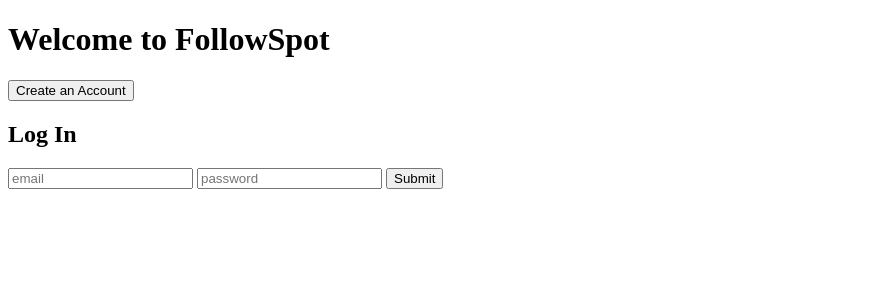
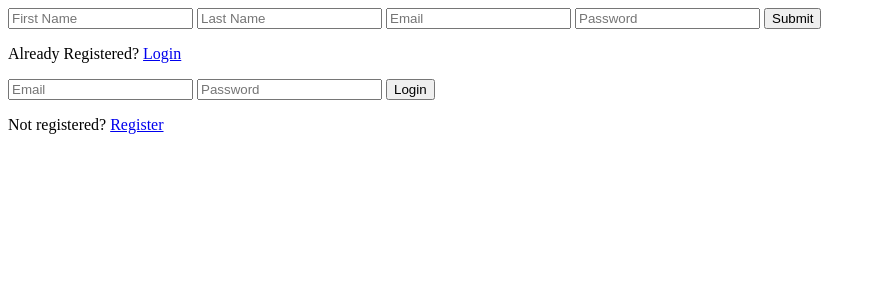
Before and after one commit to jenbrissman/FollowSpot, a Flask app: page / in a window 1280 px wide. Shown: the top 300 px of the page, without its empty margins (0-876 px from the left). Run offline with Flask 2, Linux system fonts and the light colour scheme.

Commit message:
connected data to database

```diff
--- a/model.py
+++ b/model.py
@@ -20,7 +20,6 @@ class User(db.Model):
     last_name = db.Column(db.String(20), nullable=False, unique=True)
     email = db.Column(db.String(40), nullable=False, unique=True)
     password = db.Column(db.String(20), nullable=False, unique=True)
-    img_url = db.Column(db.String, nullable=False)
 
     def __repr__(self):
         """Display info about user"""
@@ -55,7 +54,7 @@ class Audition(db.Model):
     __tablename__ = 'auditions'
 
     audition_id = db.Column(db.Integer, primary_key=True, autoincrement=True)
-    user_id = db.Column(db.Integer, db.ForeignKey('users.user_id'))
+    usr_id = db.Column(db.Integer, db.ForeignKey('users.user_id'))
     job_id = db.Column(db.Integer, db.ForeignKey('jobs.job_id'))
     industry = db.Column(db.String(20), nullable=False, unique=True)
     callback = db.Column(db.Boolean, unique=False, default=False)
--- a/server.py
+++ b/server.py
@@ -1,10 +1,10 @@
+"""Server for FollowSpot"""
+
 from jinja2 import StrictUndefined
 import crud
 from model import connect_to_db
 from flask import (Flask, jsonify, render_template,
                    request, flash, session, redirect)
-
-"""Server for FollowSpot"""
 
 app = Flask(__name__)
 app.secret_key = "followspot"
@@ -13,56 +13,76 @@ app.secret_key = "followspot"
 
 
 @app.route('/')
-def homepage():
-    """Show the homepage"""
+def show_home():
+    """Shows homepage. Lets users with existing accounts login"""
 
     return render_template('home.html')
+
+#######################################################################
+
+
+@app.route('/api/register', methods=["POST"])
+def register_user():
+    """Register a new user"""
+    # get users registration information from AJAX
+    first_name = request.form.get('first_name')
+    last_name = request.form.get('last_name')
+    email = request.form.get('email')
+    password = request.form.get('password')
+
+    if crud.check_user(email) != None:
+        flash('A user already exists with that email.')
+        return jsonify({'status': 'email_error', 'email': email})
+    else:
+        # add to db crud function
+        crud.create_user(first_name, last_name, email, password)
+        flash('Your account has been successfully created. Please log in.')
+        return jsonify({'first_name': first_name, 'last_name': last_name})
+
+    # user = crud.get_user_by_email(email)
+    # user = crud.create_user(first_name, last_name, email, password)
+    # if user:
+    #
+    # else:
+    #     crud.create_user(user)
+    #     # msg = 'Your account has been successfully created. Please log in.'
+    #     flash('Your account has been successfully created. Please log in.')
+
+# return redirect('/', msg=msg)
 
 ########################################################################
 
 
-@app.route('/user', methods=['POST'])
-def create_user():
-    """create a new user"""
-    first_name = request.args.get['first_name']
-    last_name = request.args.get['last_name']
-    email = request.args.get['email']
-    password = request.args.get['password']
-    img_url = request.args.get['img_url']
+# @app.route('/register/<user_id>')
+# def show_user(user_id):
+#     """Show details on a particular user"""
 
-    user = crud.get_user_by_email('email')
-    if user:
-        flash('A user already exists with that email.')
-    else:
-        crud.create_user(first_name, last_name, email, password)
-        flash('Your account has been successfully created. Please log in.')
+#     user = crud.get_user_by_id(user_id)
 
-    return render_template('user.html')
+#     return render_template('user_details.html', user=user)
+
+########################################################################
+
+# @app.route('/login')
+# def login():
+#     """Lets users with existing accounts login"""
+
+#     return redirect('/')
 
 ########################################################################
 
 
-@app.route('/login')
-def login():
-    """let users with existing accounts login"""
-    return render_template('login.html')
-
-    # return redirect('/input')
-
-########################################################################
-
-
-@app.route('/input')
+@ app.route('/input')
 def input():
-    """lets user enter an audition/job"""
+    """Lets user enter an audition/job"""
     return redirect('/feed')
 
 ########################################################################
 
 
-@app.route('/feed')
+@ app.route('/feed')
 def show_feed():
-    """lets users view and interact with their past entries/inputs"""
+    """Lets users view and interact with their past entries/inputs"""
 
 ########################################################################
 
--- a/static/ajax.js
+++ b/static/ajax.js
@@ -1,19 +1,32 @@
 "use strict";
 
-$('#create_user').on('submit', (evt) => {
+$('#register-form').on('submit', (evt) => {
     evt.preventDefault();
-
-    const create_user_form_data = {
+    // console.log("clicked!")
+    const formInputs = {
         'first_name': $('#first_name').val(),
         'last_name': $('#last_name').val(),
         'email': $('#email').val(),
         'password': $('#password').val(),
-        'img_url': $('#img_url').val(),
     }
+    $.post('/api/register', formInputs, (res) => {
+        console.log(res)
+        $('#display-message').text(`${res.first_name} ${res.last_name} is registered!`)
+    });
+});
 
-    $.post('/register', create_user_form_data, (res) => {
-        console.log(res)
-        $('#response_here').text(`${res.first_name} ${res.last_name} is registered!`)
-    });
+//##############################################################
 
-});
+
+// $('#login-form').on('submit', (evt) => {
+//     evt.preventDefault();
+
+//     const
+
+//         $.post('/', formInputs, (res) => {
+//             console.log(res)
+//             // $('#login-page').text(`${res.email} is logged in!`)
+//         });
+
+
+// });
--- a/templates/base.html
+++ b/templates/base.html
@@ -1,17 +1,18 @@
-<!doctype html>
-<html>
-  <head>
-    <meta charset="utf-8">
-    <meta name="viewport" content="width=device-width">
-    <title>
-      {% block title %}{% endblock %}
-    </title>
-
-    {% block head %}{% endblock %}
-  </head>
-  <body>
+<!DOCTYPE html>
+<html lang="en">
+<head>
+    <meta charset="UTF-8">
+    <meta http-equiv="X-UA-Compatible" content="IE=edge">
+    <meta name="viewport" content="width=device-width, initial-scale=1.0">
+    <script
+    src="https://code.jquery.com/jquery-3.4.1.js"
+    integrity="sha256-WpOohJOqMqqyKL9FccASB9O0KwACQJpFTUBLTYOVvVU="
+    crossorigin="anonymous"></script>
+    <link rel="stylesheet" href="/static/css/style.css">
+    <title>FollowSpot</title>
+</head>
+<body>
     {% block body %}{% endblock %}
-
-    {% block after_body %}{% endblock %}
-  </body>
+    <script src="/static/ajax.js"></script>
+</body>
 </html>
--- a/templates/home.html
+++ b/templates/home.html
@@ -1,18 +1,55 @@
-{% extends 'base.html' %}
+<html>
+<head>
+    <title>FollowSpot</title>
+    <!-- <link rel="stylesheet" type="text/css" href="static/styles.css"> -->
+    <!-- <link rel="shortcut icon" type="image/png" href="img/favicon.png"> -->
+    <script src="https://code.jquery.com/jquery-3.5.1.min.js"></script>
+</head>
 
-{% block title %}FollowSpot Home{% endblock %}
+<body>
+<!-- <h1>Welcome to FollowSpot</h1> -->
 
-{% block body %}
-<h1>Welcome to FollowSpot</h1>
-<div>
-<form>
-    <button type="submit">Create an Account</button>
-</form>
-<h2>Log In</h2>
-<form action="">
-    <input type="text" id="email" placeholder="email">
-    <input type="text" id="password" placeholder="password">
-    <input type="submit">
-</form>
+<p id="display-message"></p>
+<div class="login-page">
+    <div class="form">
+        <form class="register-form" id="register-form">
+            <input type="text" id="first_name" placeholder="First Name"/>
+            <input type="text" id="last_name" placeholder="Last Name"/>
+            <input type="text" id="email" placeholder="Email"/>
+            <input type="text" id="password" placeholder="Password"/>
+            <!-- <button id="register-submit">Create</button> -->
+            <input type="submit"/>
+            <p class="message"> Already Registered? <a href="#">Login</a> </p>
+        </form>
+
+        <form class="login-form" id="login-form">
+        <input type="text" id="login_email" placeholder="Email"/>
+        <input type="password" id="login_password" placeholder="Password"/>
+        <button>Login</button>
+        <p class="message">Not registered? <a href='#'>  Register</a></p>
+        </form>
+    </div>
 </div>
-{% endblock %}
+
+<script>
+$('.message a').click(function(){
+$('form').animate({height: "toggle", opacity: "toggle"}, "slow");
+});
+</script>
+<!--
+<h3 id="response"></h3> -->
+<script src="static/ajax.js"></script>
+
+</body>
+</html>
+
+<!-- <div>
+    <button id ="create-account" button type="submit">Create an Account</button>
+</div> -->
+
+
+<!-- <div>
+    <h4>FollowSpot - where you can shine light on all of your auditions</h4>
+    <p>An app for entertainment professionals to log and store information about their auditions</p>
+    <p>Follow Spot- Something that shines light on what you're doing and tracks you as you move forward. </p>
+</div> -->
```
Also changed, not shown: crud.py (+12 -2 lines), seed.py (+3 -6 lines), static/styles.css (added, +65 -0 lines), templates/register.html (renamed from templates/user.html, +10 -4 lines), static/followspotlogo.jpg (added).
